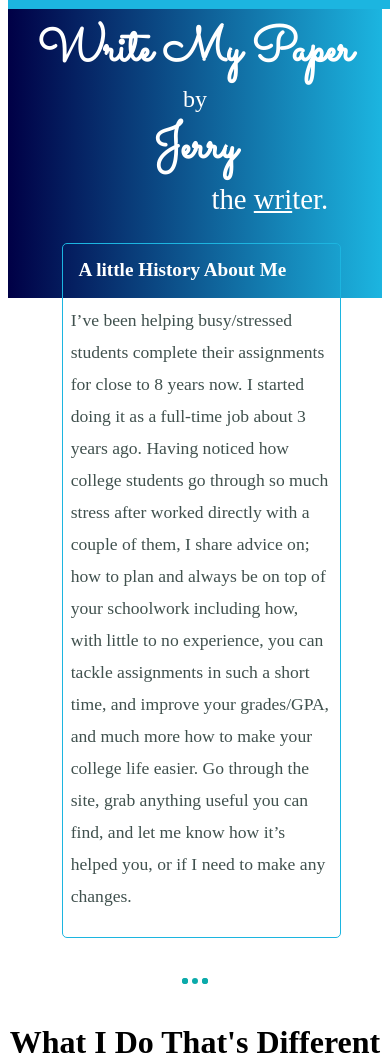
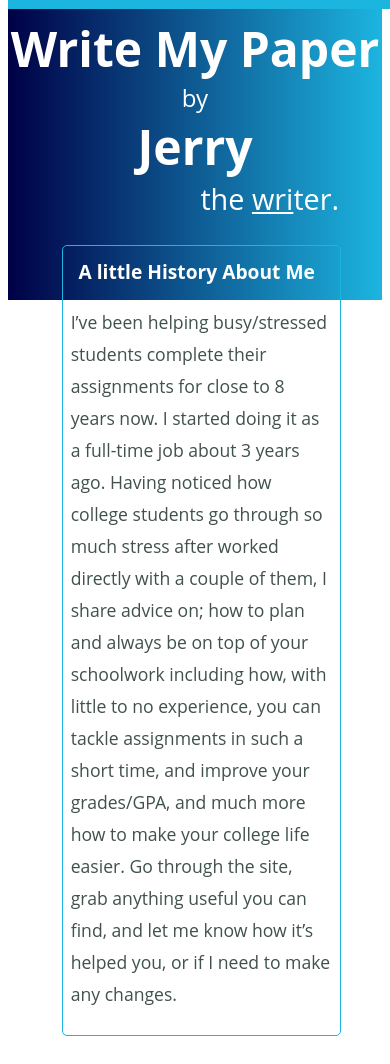
Before and after one commit to markngunyangi/about-page, a plain HTML site: page index.html in a window 390 px wide. Shown: the top 1064 px of the page. Drawn offline with Linux system fonts and the light colour scheme.

Commit message:
Update styles.css

```diff
--- a/styles.css
+++ b/styles.css
@@ -13,12 +13,9 @@ h3{
     color: #1CB5E0;
 }
 
-
-
-
-
-
-
+body{
+    font-family: 'Open Sans', sans-serif;
+}
 
 /****************************nav bar part************************/
 #navbar {
@@ -70,7 +67,7 @@ h3{
     padding-top: 1rem;
     font-size: 4.625rem;
 
-    font-family: "Sacramento", cursive;
+    font-family: 'Open Sans', sans-serif;
   }
 
   .by {
@@ -86,7 +83,7 @@ h3{
     margin-top: 0;
     font-size: 6.625rem;
     margin: 0px;
-    font-family: "Sacramento", cursive;
+font-family: 'Open Sans', sans-serif;
 
   }
   .the-writer {
@@ -110,7 +107,7 @@ h3{
       padding-top: 1rem;
       font-size: 3rem;
 
-      font-family: "Sacramento", cursive;
+     font-family: 'Open Sans', sans-serif;
     }
     .by {
 
@@ -124,7 +121,7 @@ h3{
       margin-top: 0;
       font-size: 6rem;
       margin: 0px;
-      font-family: "Sacramento", cursive;
+     font-family: 'Open Sans', sans-serif;
 
     }
     .the-writer {
@@ -144,7 +141,7 @@ h3{
       padding-top: 1rem;
       font-size: 2rem;
 
-      font-family: "Sacramento", cursive;
+      font-family: 'Open Sans', sans-serif;
     }
     .by {
 
@@ -158,7 +155,7 @@ h3{
       margin-top: 0;
       font-size: 4rem;
       margin: 0px;
-      font-family: "Sacramento", cursive;
+      font-family: 'Open Sans', sans-serif;
 
     }
     .the-writer {
@@ -178,7 +175,7 @@ h3{
       padding-top: 0.5rem;
       font-size: 1.5rem;
 
-      font-family: "Sacramento", cursive;
+     font-family: 'Open Sans', sans-serif;
     }
     .by {
 
@@ -192,7 +189,7 @@ h3{
       margin-top: 0;
       font-size: 3rem;
       margin: 0px;
-      font-family: "Sacramento", cursive;
+      font-family: 'Open Sans', sans-serif;
 
     }
     .the-writer {
```
